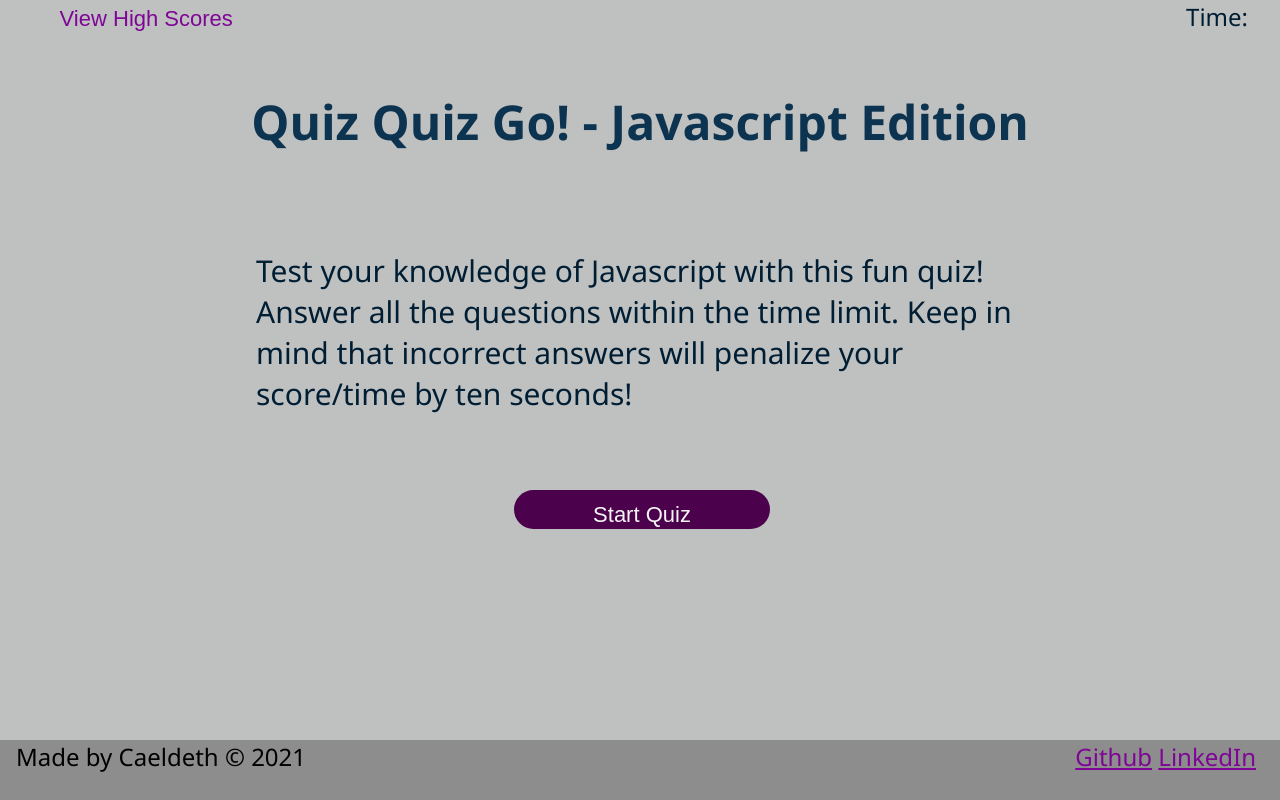
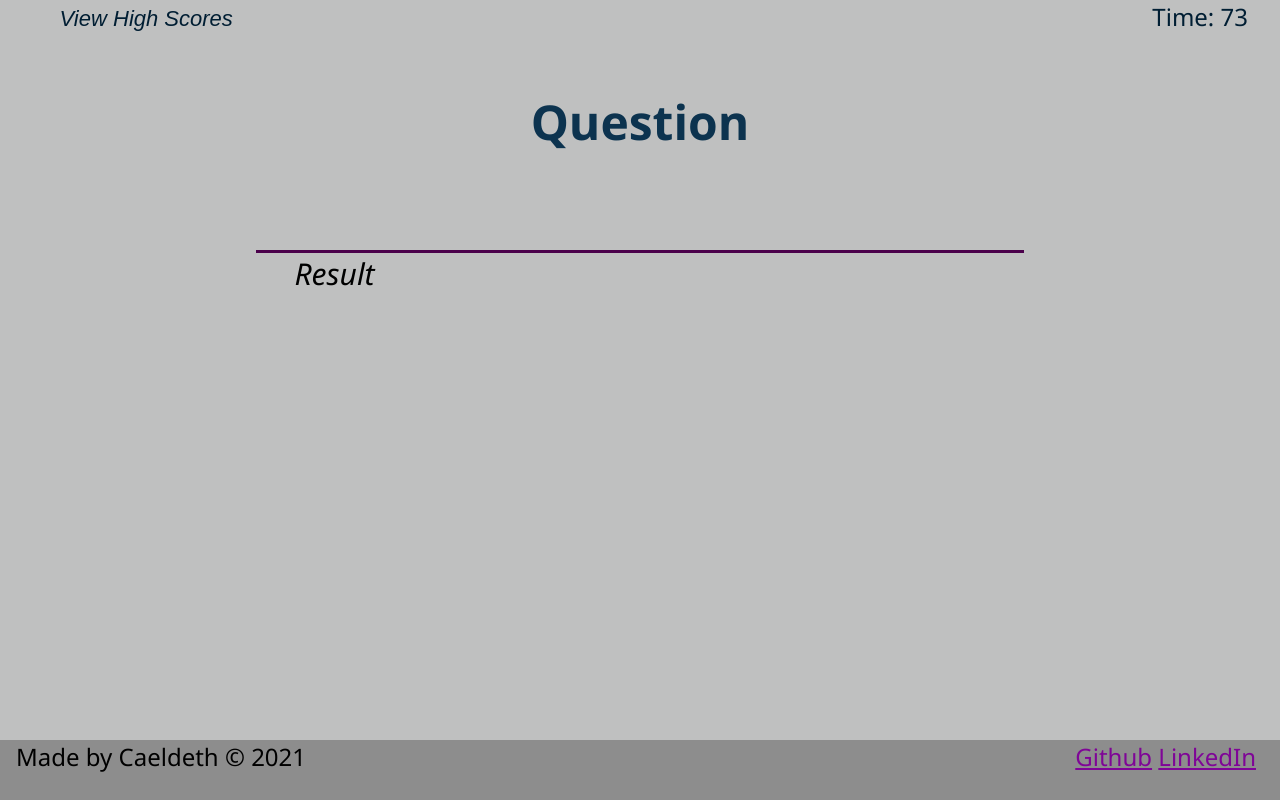
Before and after one commit to Caeldeth/quiz-quiz-go, a plain HTML site: page index.html in a window 1280 px wide. Both pictures are taken after a click on the button "Start Quiz". Drawn offline with Linux system fonts and the light colour scheme.

Commit message:
initial functions created after lots of reading

```diff
--- a/assets/css/style.css
+++ b/assets/css/style.css
@@ -40,7 +40,7 @@ nav {
   margin-right: 2.5vw;
 }
 
-nav aside {
+nav aside, nav p {
   font-size: 24px;
 }
 
@@ -77,7 +77,13 @@ main section div {
     padding: 6px 34px;
 }
 
-#btn-high-score:hover {
+#btn-high-score:disabled {
+    color: var(--body-text);
+    font-style: italic;
+    cursor: not-allowed;
+}
+
+#btn-high-score:hover:enabled {
     color: var(--link-hover-color);
 }
 
--- a/assets/script/script.js
+++ b/assets/script/script.js
@@ -1,81 +1,127 @@
 // define questions and answers
 const quizQuestions = [
     {
+        testIndex: 1,
         question: "Test Question 1",
         answers: {
             a: "TQ1 Answer 1",
             b: "TQ1 Answer 2",
             c: "TQ1 Answer 3",
-            d: "TQ1 Answer 4"
+            d: "TQ1 Answer 4",
         },
-        correctAnswer: "c"
+        correctAnswer: "c",
     },
     {
+        testIndex: 2,
         question: "Test Question 2",
         answers: {
             a: "TQ2 Answer 1",
             b: "TQ2 Answer 2",
             c: "TQ2 Answer 3",
-            d: "TQ2 Answer 4"
+            d: "TQ2 Answer 4",
         },
-        correctAnswer: "a"
+        correctAnswer: "a",
     },
     {
+        testIndex: 3,
         question: "Test Question 3",
         answers: {
             a: "TQ3 Answer 1",
             b: "TQ3 Answer 2",
             c: "TQ3 Answer 3",
-            d: "TQ3 Answer 4"
+            d: "TQ3 Answer 4",
         },
-        correctAnswer: "a"
+        correctAnswer: "a",
     },
     {
+        testIndex: 4,
         question: "Test Question 4",
         answers: {
             a: "TQ4 Answer 1",
             b: "TQ4 Answer 2",
             c: "TQ4 Answer 3",
-            d: "TQ4 Answer 4"
+            d: "TQ4 Answer 4",
         },
-        correctAnswer: "d"
+        correctAnswer: "d",
     },
     {
+        testIndex: 5,
         question: "Test Question 5",
         answers: {
             a: "TQ5 Answer 1",
             b: "TQ5 Answer 2",
             c: "TQ5 Answer 3",
-            d: "TQ5 Answer 4"
+            d: "TQ5 Answer 4",
         },
-        correctAnswer: "b"
-    }
+        correctAnswer: "b",
+    },
 ];
 
+// variables to keep track of quiz in progress
+var currentQuestion = 0;
+var time = quizQuestions.length * 15;
+var timerVal;
+
 //define html "pages" as variables
-const pageIntroSection = document.getElementById('quiz-intro-card');
-const pageMainSection = document.getElementById('quiz-card');
-const pageEndQuiz = document.getElementById('quiz-end');
-const pageHighScores = document.getElementById('quiz-scores');
+var pageIntroSection = document.getElementById("quiz-intro-card");
+var pageMainSection = document.getElementById("quiz-card");
+var pageEndQuiz = document.getElementById("quiz-end");
+var pageHighScores = document.getElementById("quiz-scores");
 
 //define html list and container as variables
-const boxHighScores = document.getElementById('scores-box');
-const listHighScores = document.getElementById('scores-list')
+var boxHighScores = document.getElementById("scores-box");
+var listHighScores = document.getElementById("scores-list");
 
 //define html buttons as variables
-const btnHighScore = document.getElementById('btn-high-score');
-const btnStartQuiz = document.getElementById('start-quiz');
-const btnAnswer1 = document.getElementById('ans1');
-const btnAnswer2 = document.getElementById('ans2');
-const btnAnswer3 = document.getElementById('ans3');
-const btnAnswer4 = document.getElementById('ans4');
-const btnInitialsSubmit = document.getElementById('initials-submit');
-const btnHome = document.getElementById('end-go-back');
-const btnClear = document.getElementById('end-clear');
+var btnHighScore = document.getElementById("btn-high-score");
+var btnStartQuiz = document.getElementById("start-quiz");
+var btnInitialsSubmit = document.getElementById("initials-submit");
+var btnHome = document.getElementById("end-go-back");
+var btnClear = document.getElementById("end-clear");
+var boxButtons = document.getElementById("button-group");
+
+//define various labels as variables
+var lblEndScore = document.getElementById("end-text");
+var lblTimer = document.getElementById("timer-value");
+var boxTimer = document.getElementById("timer-container");
+var lblQuestion = document.getElementById("quiz-title");
+
+function startQuiz() {
+    // hide intro "page"
+    pageMainSection.style.display = pageMainSection.style.display === "none" ? "flex" : "flex";
+    // show quiz "page"
+    pageIntroSection.style.display = pageIntroSection.style.display === "flex" ? "none" : "none";
+    // disable high score button to prevent exiting game
+    btnHighScore.disabled = true;
+    // create timer - 1000 will run it every 1 second
+    timerVal = setInterval(timer, 1000);
+    // show starting time
+    lblTimer.innerHTML = time
+    // get questions
+    popQuiz();
+}
+
+// create timer function
+function timer() {
+    // update time to show progress
+    time--;
+    lblTimer.innerHTML = time;
+
+    // expire game if person takes too long
+    if (time <=0) {
+        gameOver();
+    }
+}
+
+// create questions
+function popQuiz() {
+
+}
 
 //add event listeners for all these buttons
+btnStartQuiz.addEventListener("click", startQuiz);
+/*
 btnHighScore.addEventListener('click',);
-btnStartQuiz.addEventListener('click',);
 btnAnswer1.addEventListener('click',);
 btnAnswer2.addEventListener('click',);
 btnAnswer3.addEventListener('click',);
@@ -83,3 +129,4 @@ btnAnswer4.addEventListener('click',);
 btnInitialsSubmit.addEventListener('click');
 btnHome.addEventListener('click',)
 btnClear.addEventListener('click',)
+*/
--- a/index.html
+++ b/index.html
@@ -13,7 +13,9 @@
     <header id="page-top">
         <nav id="nav-bar">
             <input type="button" id="btn-high-score" value="View High Scores">
-            <aside id="timer" class="timer">Time: </aside>
+            <div id="timer-container">
+                <p id="timer" class="timer">Time: <span id="timer-value"></span></p>
+            </div>
         </nav>
     </header>
     <main id="quiz-body">
@@ -28,16 +30,12 @@
         <section id="quiz-card">
             <h2 id="quiz-title">Question</h2>
             <div id="button-group">
-                <button type="button" id="ans1" class="button-format">Answer 1</button>
-                <button type="button" id="ans2" class="button-format">Answer 2</button>
-                <button type="button" id="ans3" class="button-format">Answer 3</button>
-                <button type="button" id="ans4" class="button-format">Answer 4</button>
             </div>
             <label>Result</label>
         </section>
         <section id="quiz-end">
             <h2 id="end-title">All done!</h2>
-            <h3 id="end-text">Your final score is 22.</h3>
+            <h3 id="end-text">Your final score is </h3>
             <article id="end-wrapper">
                 <label for="initials-box">Enter initials:</label>
                 <input type="text" id="intials-box">
@@ -48,7 +46,6 @@
             <h2 id="scores-title">High Scores</h2>
             <article id="scores-box">
                 <ul id="scores-list">
-                    <li>Test lol</li>
                 </ul>
             </article>
             <div id="end-button-container">
```
